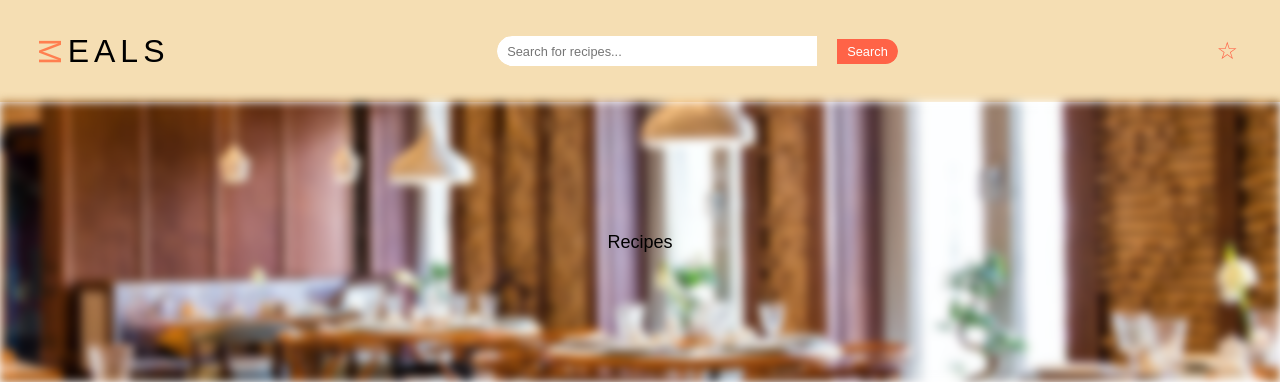
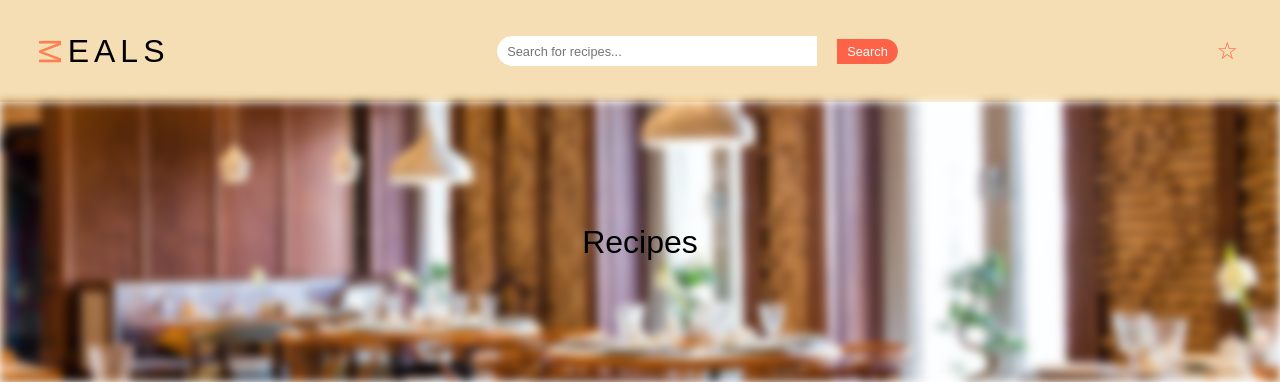
Before and after one commit to jacobleon2117/3meals, a website: page public/index.html in a window 1280 px wide. Shown: the top 382 px of the page. Drawn offline with Linux system fonts and the light colour scheme; no server answers.

Commit message:
fixing font size/type

```diff
--- a/public/css/styles.css
+++ b/public/css/styles.css
@@ -271,14 +271,15 @@ h2 {
     text-align: center;
     margin-top: 20px;
 }
-/* Centered text */
+
 .centered {
     position: absolute;
     top: 50%;
     left: 50%;
     transform: translate(-50%, -50%);
-    font-size: large;
-  }
+    font-size: 2rem; /* Set the font size to 2rem */
+    font-family: Arial, sans-serif; /* Use the same font family */
+}
 
 .container {
     position: relative;
```
